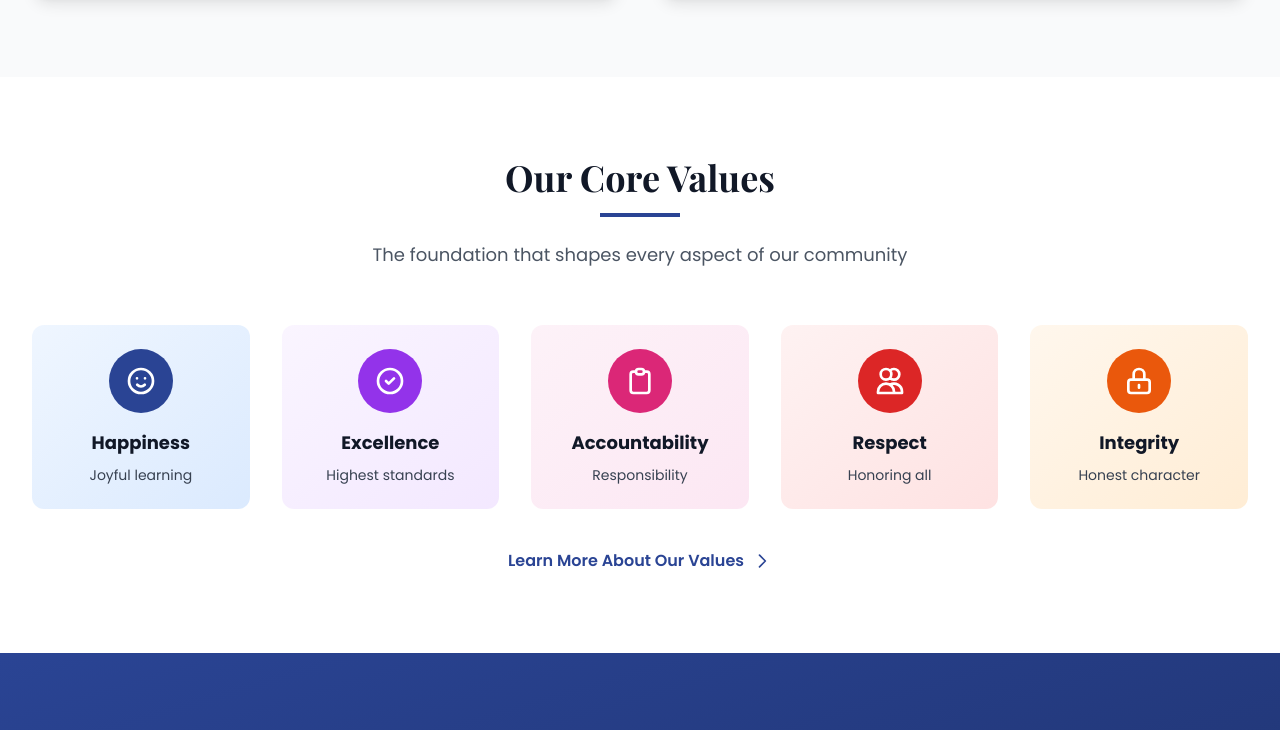
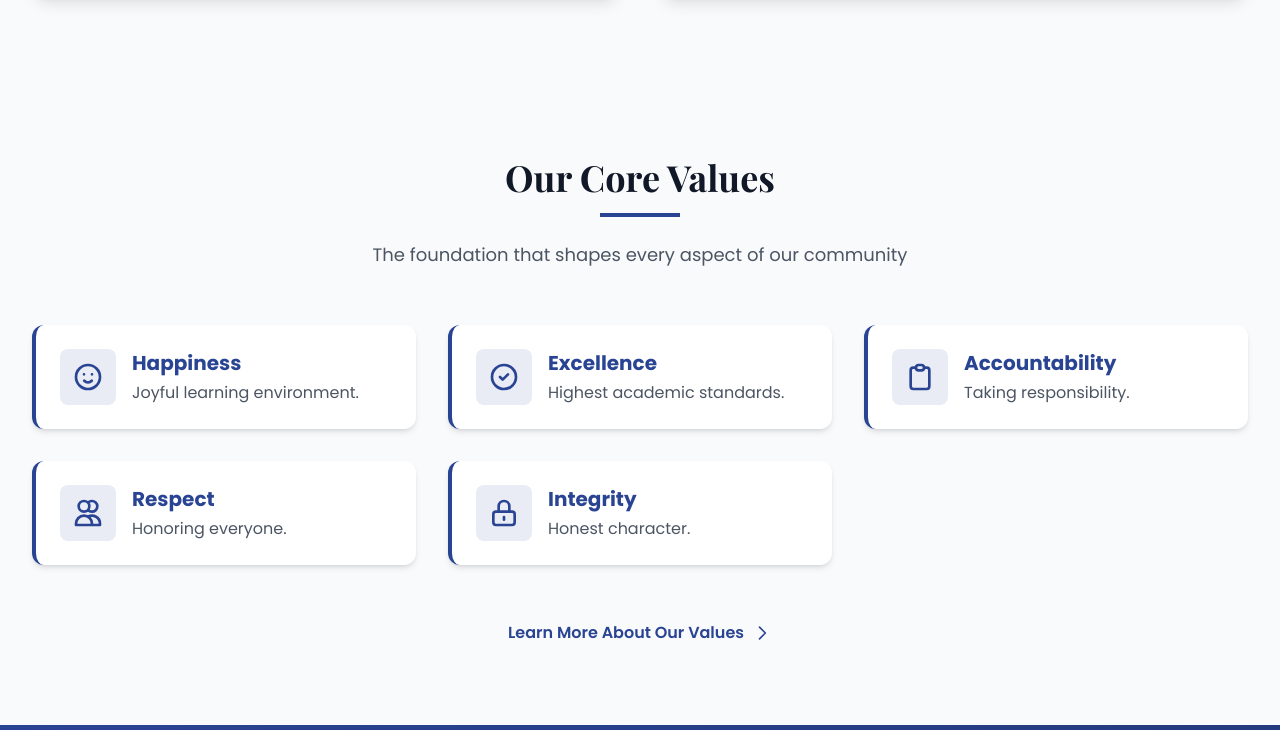
Before and after one commit to hhelsa/lovinghandsacademy-website, a website: page docs/index.html in a window 1280 px wide. Shown: the part 1947-2677 px from the top of the page. Drawn offline with nearby package versions, Linux system fonts and the light colour scheme.

Commit message:
core values change

```diff
--- a/docs/index.html
+++ b/docs/index.html
@@ -225,7 +225,7 @@
     </div>
   </section>
 
-  <section class="py-12 sm:py-20 bg-white">
+  <section class="py-12 sm:py-20 bg-gray-50">
     <div class="max-w-7xl mx-auto px-4 sm:px-6 lg:px-8">
       <div class="text-center mb-10 sm:mb-14">
         <h2 class="text-2xl sm:text-3xl md:text-4xl font-bold font-playfair text-gray-900 mb-4">Our Core Values</h2>
@@ -233,59 +233,71 @@
         <p class="text-sm sm:text-lg text-gray-600 max-w-2xl mx-auto">The foundation that shapes every aspect of our community</p>
       </div>
 
-      <div class="grid grid-cols-2 md:grid-cols-3 lg:grid-cols-5 gap-4 sm:gap-8">
-        <div class="text-center p-4 sm:p-6 rounded-xl bg-gradient-to-br from-blue-50 to-blue-100 card-hover">
-          <div class="w-12 h-12 sm:w-16 sm:h-16 bg-[#2a4494] rounded-full flex items-center justify-center mx-auto mb-3 sm:mb-4">
-            <svg class="w-6 h-6 sm:w-8 sm:h-8 text-white" fill="none" stroke="currentColor" viewBox="0 0 24 24">
+      <div class="grid grid-cols-1 sm:grid-cols-2 lg:grid-cols-3 gap-6 sm:gap-8">
+
+        <div class="bg-white p-6 rounded-xl shadow-md border-l-4 border-[#2a4494] flex items-start space-x-4 card-hover">
+          <div class="w-12 h-12 sm:w-14 sm:h-14 bg-[#2a4494]/10 rounded-lg flex items-center justify-center flex-shrink-0">
+            <svg class="w-6 h-6 sm:w-8 sm:h-8 text-[#2a4494]" fill="none" stroke="currentColor" viewBox="0 0 24 24">
               <path stroke-linecap="round" stroke-linejoin="round" stroke-width="2" d="M14.828 14.828a4 4 0 01-5.656 0M9 10h.01M15 10h.01M21 12a9 9 0 11-18 0 9 9 0 0118 0z"/>
             </svg>
           </div>
-          <h3 class="text-base sm:text-lg font-bold text-gray-900 mb-1 sm:mb-2">Happiness</h3>
-          <p class="text-gray-700 text-xs sm:text-sm">Joyful learning</p>
+          <div>
+            <h3 class="text-lg sm:text-xl font-bold text-[#2a4494] mb-1">Happiness</h3>
+            <p class="text-gray-600 text-sm sm:text-base">Joyful learning environment.</p>
+          </div>
         </div>
 
-        <div class="text-center p-4 sm:p-6 rounded-xl bg-gradient-to-br from-purple-50 to-purple-100 card-hover">
-          <div class="w-12 h-12 sm:w-16 sm:h-16 bg-purple-600 rounded-full flex items-center justify-center mx-auto mb-3 sm:mb-4">
-            <svg class="w-6 h-6 sm:w-8 sm:h-8 text-white" fill="none" stroke="currentColor" viewBox="0 0 24 24">
+        <div class="bg-white p-6 rounded-xl shadow-md border-l-4 border-[#2a4494] flex items-start space-x-4 card-hover">
+          <div class="w-12 h-12 sm:w-14 sm:h-14 bg-[#2a4494]/10 rounded-lg flex items-center justify-center flex-shrink-0">
+            <svg class="w-6 h-6 sm:w-8 sm:h-8 text-[#2a4494]" fill="none" stroke="currentColor" viewBox="0 0 24 24">
               <path stroke-linecap="round" stroke-linejoin="round" stroke-width="2" d="M9 12l2 2 4-4m6 2a9 9 0 11-18 0 9 9 0 0118 0z"/>
             </svg>
           </div>
-          <h3 class="text-base sm:text-lg font-bold text-gray-900 mb-1 sm:mb-2">Excellence</h3>
-          <p class="text-gray-700 text-xs sm:text-sm">Highest standards</p>
+          <div>
+            <h3 class="text-lg sm:text-xl font-bold text-[#2a4494] mb-1">Excellence</h3>
+            <p class="text-gray-600 text-sm sm:text-base">Highest academic standards.</p>
+          </div>
         </div>
 
-        <div class="text-center p-4 sm:p-6 rounded-xl bg-gradient-to-br from-pink-50 to-pink-100 card-hover">
-          <div class="w-12 h-12 sm:w-16 sm:h-16 bg-pink-600 rounded-full flex items-center justify-center mx-auto mb-3 sm:mb-4">
-            <svg class="w-6 h-6 sm:w-8 sm:h-8 text-white" fill="none" stroke="currentColor" viewBox="0 0 24 24">
+        <div class="bg-white p-6 rounded-xl shadow-md border-l-4 border-[#2a4494] flex items-start space-x-4 card-hover">
+          <div class="w-12 h-12 sm:w-14 sm:h-14 bg-[#2a4494]/10 rounded-lg flex items-center justify-center flex-shrink-0">
+            <svg class="w-6 h-6 sm:w-8 sm:h-8 text-[#2a4494]" fill="none" stroke="currentColor" viewBox="0 0 24 24">
               <path stroke-linecap="round" stroke-linejoin="round" stroke-width="2" d="M9 5H7a2 2 0 00-2 2v12a2 2 0 002 2h10a2 2 0 002-2V7a2 2 0 00-2-2h-2M9 5a2 2 0 002 2h2a2 2 0 002-2M9 5a2 2 0 012-2h2a2 2 0 012 2"/>
             </svg>
           </div>
-          <h3 class="text-base sm:text-lg font-bold text-gray-900 mb-1 sm:mb-2">Accountability</h3>
-          <p class="text-gray-700 text-xs sm:text-sm">Responsibility</p>
+          <div>
+            <h3 class="text-lg sm:text-xl font-bold text-[#2a4494] mb-1">Accountability</h3>
+            <p class="text-gray-600 text-sm sm:text-base">Taking responsibility.</p>
+          </div>
         </div>
 
-        <div class="text-center p-4 sm:p-6 rounded-xl bg-gradient-to-br from-red-50 to-red-100 card-hover">
-          <div class="w-12 h-12 sm:w-16 sm:h-16 bg-red-600 rounded-full flex items-center justify-center mx-auto mb-3 sm:mb-4">
-            <svg class="w-6 h-6 sm:w-8 sm:h-8 text-white" fill="none" stroke="currentColor" viewBox="0 0 24 24">
+        <div class="bg-white p-6 rounded-xl shadow-md border-l-4 border-[#2a4494] flex items-start space-x-4 card-hover">
+          <div class="w-12 h-12 sm:w-14 sm:h-14 bg-[#2a4494]/10 rounded-lg flex items-center justify-center flex-shrink-0">
+            <svg class="w-6 h-6 sm:w-8 sm:h-8 text-[#2a4494]" fill="none" stroke="currentColor" viewBox="0 0 24 24">
               <path stroke-linecap="round" stroke-linejoin="round" stroke-width="2" d="M12 4.354a4 4 0 110 5.292M15 21H3v-1a6 6 0 0112 0v1zm0 0h6v-1a6 6 0 00-9-5.197M13 7a4 4 0 11-8 0 4 4 0 018 0z"/>
             </svg>
           </div>
-          <h3 class="text-base sm:text-lg font-bold text-gray-900 mb-1 sm:mb-2">Respect</h3>
-          <p class="text-gray-700 text-xs sm:text-sm">Honoring all</p>
+          <div>
+            <h3 class="text-lg sm:text-xl font-bold text-[#2a4494] mb-1">Respect</h3>
+            <p class="text-gray-600 text-sm sm:text-base">Honoring everyone.</p>
+          </div>
         </div>
 
-        <div class="text-center p-4 sm:p-6 rounded-xl bg-gradient-to-br from-orange-50 to-orange-100 card-hover col-span-2 md:col-span-1">
-          <div class="w-12 h-12 sm:w-16 sm:h-16 bg-orange-600 rounded-full flex items-center justify-center mx-auto mb-3 sm:mb-4">
-            <svg class="w-6 h-6 sm:w-8 sm:h-8 text-white" fill="none" stroke="currentColor" viewBox="0 0 24 24">
+        <div class="bg-white p-6 rounded-xl shadow-md border-l-4 border-[#2a4494] flex items-start space-x-4 card-hover">
+          <div class="w-12 h-12 sm:w-14 sm:h-14 bg-[#2a4494]/10 rounded-lg flex items-center justify-center flex-shrink-0">
+            <svg class="w-6 h-6 sm:w-8 sm:h-8 text-[#2a4494]" fill="none" stroke="currentColor" viewBox="0 0 24 24">
               <path stroke-linecap="round" stroke-linejoin="round" stroke-width="2" d="M12 15v2m-6 4h12a2 2 0 002-2v-6a2 2 0 00-2-2H6a2 2 0 00-2 2v6a2 2 0 002 2zm10-10V7a4 4 0 00-8 0v4h8z"/>
             </svg>
           </div>
-          <h3 class="text-base sm:text-lg font-bold text-gray-900 mb-1 sm:mb-2">Integrity</h3>
-          <p class="text-gray-700 text-xs sm:text-sm">Honest character</p>
+          <div>
+            <h3 class="text-lg sm:text-xl font-bold text-[#2a4494] mb-1">Integrity</h3>
+            <p class="text-gray-600 text-sm sm:text-base">Honest character.</p>
+          </div>
         </div>
+
       </div>
 
-      <div class="text-center mt-8 sm:mt-10">
+      <div class="text-center mt-10 sm:mt-14">
         <a href="about.html" class="inline-flex items-center text-[#2a4494] font-semibold text-sm sm:text-base hover:text-[#1e316b] transition">
           Learn More About Our Values
           <svg class="w-5 h-5 ml-2" fill="none" stroke="currentColor" viewBox="0 0 24 24">
```
Also changed, not shown: index.html (+40 -28 lines).
